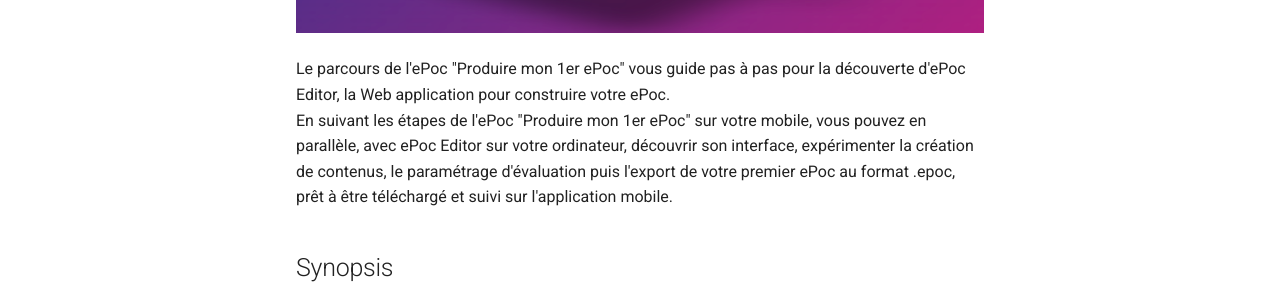
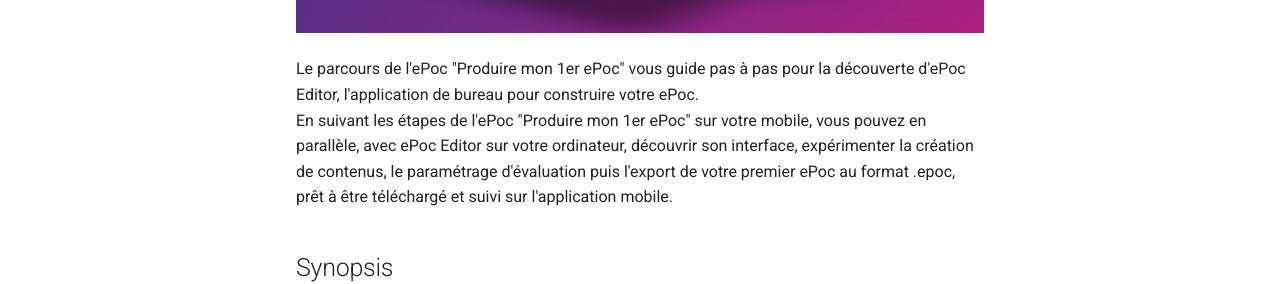
Before and after one commit to inrialearninglab/website, an MkDocs documentation site: the page built from docs/ePoc/posts/Produire-mon-premier-epoc.md, in a window 1280 px wide and 1374 px high. Shown: the part 581-865 px from the top of the window. Built offline with MkDocs 1.6.1 and Material for MkDocs 9.7.7, drawn with Linux system fonts in a browser that asks for light colours.

Commit message:
Correction page presentation ePoc premiers pas

```diff
--- a/docs/ePoc/posts/Produire-mon-premier-epoc.md
+++ b/docs/ePoc/posts/Produire-mon-premier-epoc.md
@@ -12,7 +12,7 @@
 
 <img src="./images/epoc-editor-scenario.png" alt="Vignette d'illustration de l'epoc intitulé Produire mon 1er ePoc">
 
-Le parcours de l'ePoc "Produire mon 1er ePoc" vous guide pas à pas pour la découverte d'ePoc Editor, la Web application pour construire votre ePoc.
+Le parcours de l'ePoc "Produire mon 1er ePoc" vous guide pas à pas pour la découverte d'ePoc Editor, l'application de bureau pour construire votre ePoc.
 En suivant les étapes de l'ePoc "Produire mon 1er ePoc" sur votre mobile, vous pouvez en parallèle, avec ePoc Editor sur votre ordinateur, découvrir son interface, expérimenter la création de contenus, le paramétrage d'évaluation puis l'export de votre premier ePoc au format .epoc, prêt à être téléchargé et suivi sur l'application mobile.
 
 ## Synopsis
```
